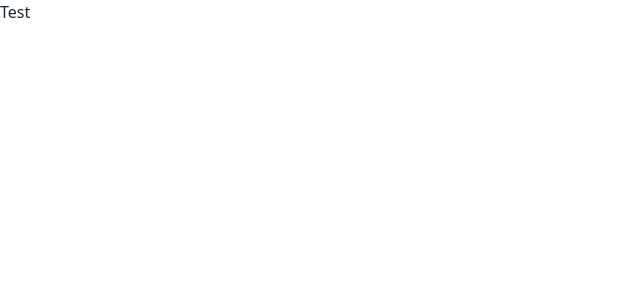
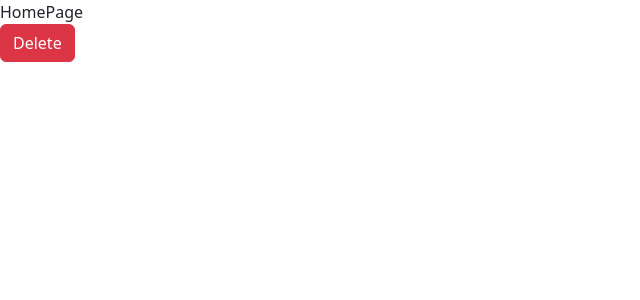
Before and after one commit to jamiema1/Minute-Mood, a React (Create React App) app in the folder frontend/: page / in a window 1280 px wide. Shown: the top 300 px of the page, without its empty margins (0-640 px from the left). Built offline with nearby package versions, Linux system fonts and the light colour scheme.

Commit message:
Added delete button

```diff
--- a/frontend/src/app.jsx
+++ b/frontend/src/app.jsx
@@ -1,11 +1,10 @@
 import React from "react"
 import 'app'
+import PageRouter from "modules/pageRouter"
 
 function App() {
   return (
-    <div className="App">
-      <div>Test</div>
-    </div>
+    <PageRouter></PageRouter>
   )
 }
 
--- a/frontend/src/index.js
+++ b/frontend/src/index.js
@@ -4,5 +4,4 @@ import "bootstrap/dist/css/bootstrap.min.css"
 import App from 'app'
 
 const root = ReactDOM.createRoot(document.getElementById('root'))
-root.render(<App />
-)
+root.render(<App />)
--- /dev/null
+++ b/frontend/src/modules/common/components/deleteButtonModal.jsx
@@ -0,0 +1,40 @@
+import React, {useState} from "react"
+
+import Button from "react-bootstrap/Button"
+import Modal from "react-bootstrap/Modal"
+
+export default function DeleteButtonModal({confirmAction, title}) {
+  const [show, setShow] = useState(false)
+
+  const handleClose = () => setShow(false)
+  const handleShow = () => setShow(true)
+
+  return (
+    <>
+      <Button variant="danger" onClick={handleShow}>Delete
+      </Button>
+      <Modal show={show} onHide={handleClose} backdrop="static" centered>
+        <Modal.Header closeButton>
+          <Modal.Title>{title}</Modal.Title>
+        </Modal.Header>
+        <Modal.Body>
+          {"This action is irreversible. Are you sure you want to delete this?"}
+        </Modal.Body>
+        <Modal.Footer>
+          <Button variant="secondary" onClick={handleClose}>
+            No
+          </Button>
+          <Button
+            variant="primary"
+            onClick={() => {
+              confirmAction()
+              handleClose()
+            }}
+          >
+            Yes
+          </Button>
+        </Modal.Footer>
+      </Modal>
+    </>
+  )
+}
--- /dev/null
+++ b/frontend/src/modules/pageRouter.jsx
@@ -0,0 +1,14 @@
+import React from 'react'
+
+import {HashRouter as Router, Routes, Route} from "react-router-dom"
+import HomePage from './pages/homePage'
+
+export default function PageRouter() {
+  return (
+    <Router>
+      <Routes>
+        <Route exact path="/" element={<HomePage></HomePage>}></Route>
+      </Routes>
+    </Router>
+  )
+}
--- a/frontend/src/modules/pages/homePage.jsx
+++ b/frontend/src/modules/pages/homePage.jsx
@@ -0,0 +1,12 @@
+import DeleteButtonModal from 'modules/common/components/deleteButtonModal'
+import React from 'react'
+
+export default function HomePage() {
+  return (
+    <>
+      <div>HomePage</div>
+      <DeleteButtonModal confirmAction={() => alert("deleted")}
+        title={"Test Delete"}></DeleteButtonModal>
+    </>
+  )
+}
```
Also changed, not shown: frontend/package.json (+8 -0 lines), 2 other files (tests, documents, lock files or other folders).
